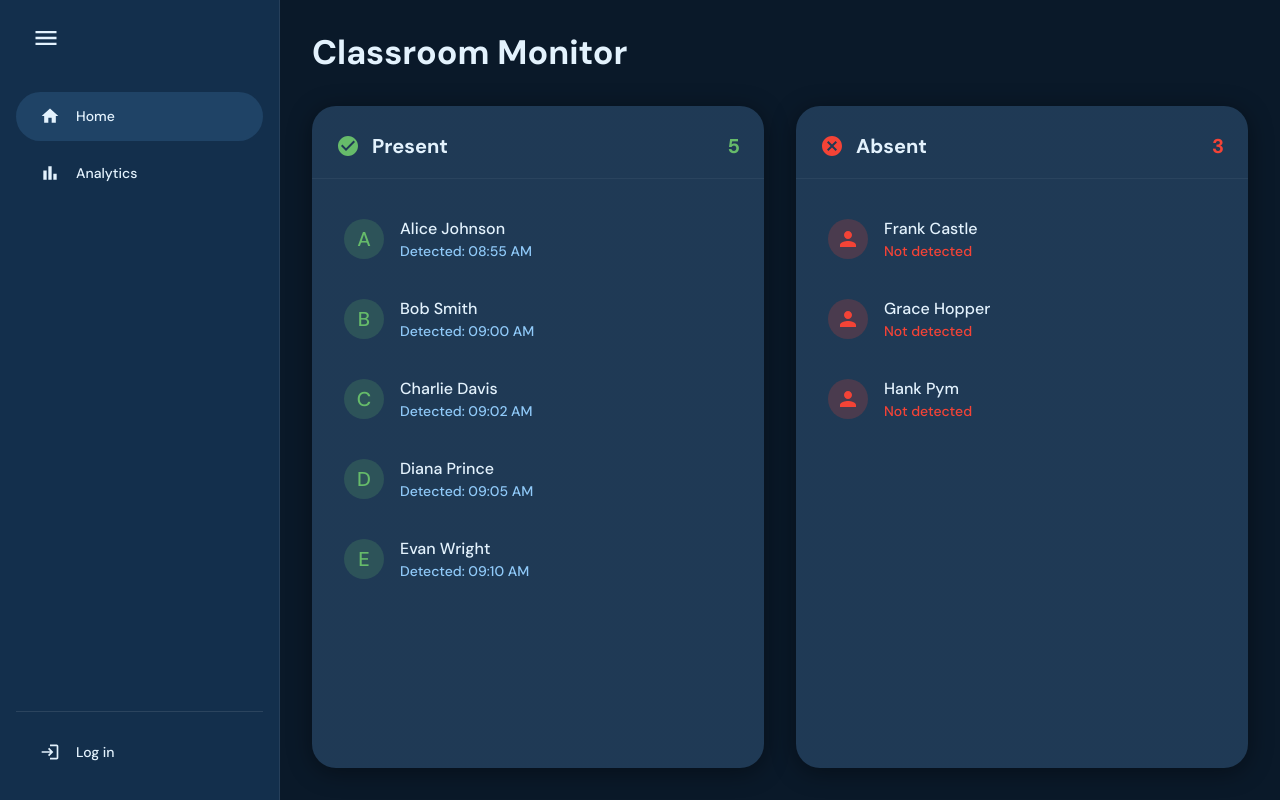
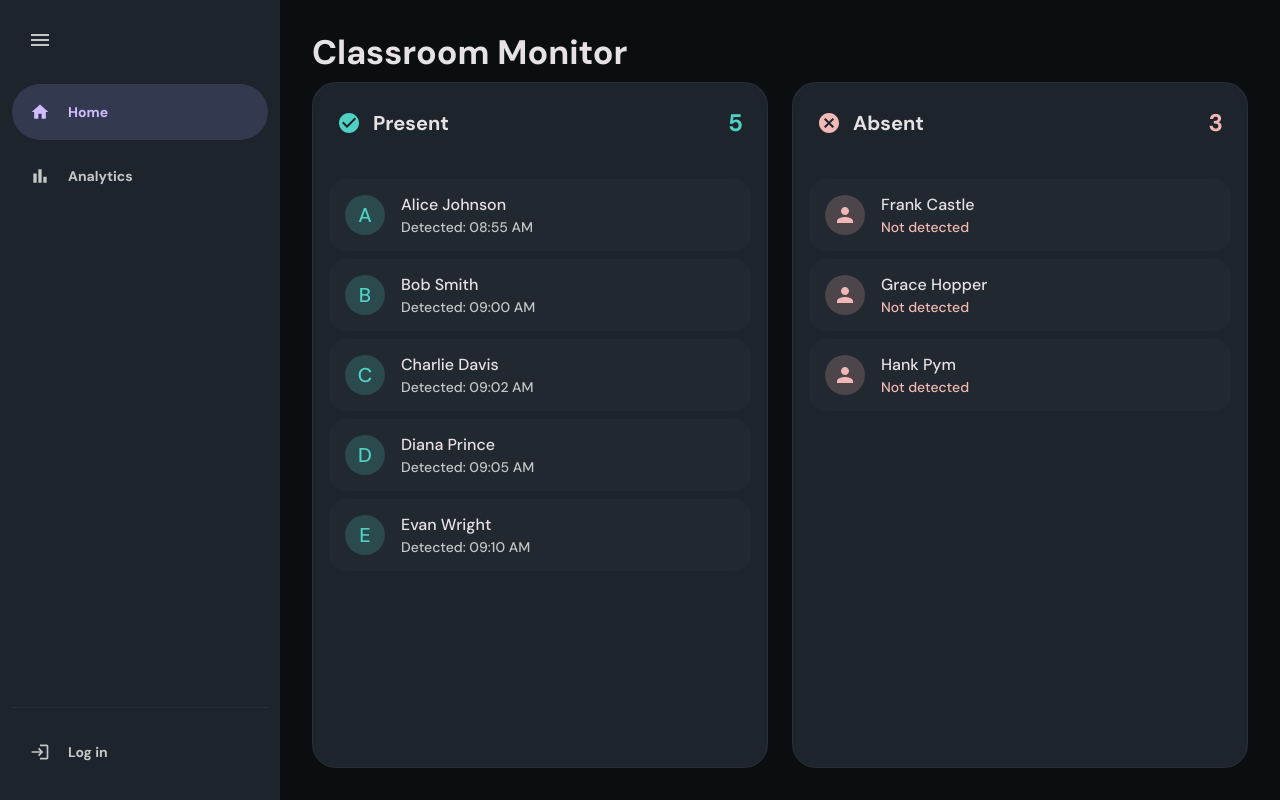
Before and after one commit to orbitronhd/hft_proj, a React (Vite) app: page / in a window 1280 px wide. Built offline with nearby package versions, Linux system fonts and the light colour scheme.

Commit message:
Change color theme

```diff
--- a/src/App.jsx
+++ b/src/App.jsx
@@ -16,72 +16,63 @@ import {
   Divider,
   Button,
   Tooltip,
-  Fade
 } from '@mui/material';
 import {
   Menu as MenuIcon,
   Home as HomeIcon,
   BarChart as AnalyticsIcon,
-  Login as LoginIcon, // Changed icon for Log In
+  Login as LoginIcon,
   CheckCircle,
   Cancel,
   Person
 } from '@mui/icons-material';
 
-// --- 1. Theme Definition (Blue Palette) ---
+// --- 1. Theme Definition ---
 const hackathonTheme = createTheme({
   palette: {
     mode: 'dark',
     primary: {
-      main: '#64b5f6',
-      contrastText: '#0a1929',
+      main: '#d0bcff',
+      contrastText: '#381e72',
     },
-    secondary: {
-      main: '#1976d2',
-    },
+    secondary: { main: '#ccc2dc' },
     background: {
-      default: '#0a1929',
-      paper: '#132f4c',
+      // Main App Background (Deep Black from top of screenshot)
+      default: '#0b0e11',
+      // Sidebar Background (The "Bottom Bar" color from screenshot)
+      paper: '#1e242b',
     },
     text: {
-      primary: '#e3f2fd',
-      secondary: '#90caf9',
+      primary: '#e6e1e5',
+      secondary: '#c4c7c5',
     },
-    success: {
-      main: '#66bb6a',
-    },
-    error: {
-      main: '#f44336',
-    },
+    success: { main: '#4fd1c5' },
+    error: { main: '#f2b8b5' },
   },
-  shape: {
-    borderRadius: 24,
-  },
+  shape: { borderRadius: 24 },
   typography: {
     fontFamily: '"DM Sans", "Roboto", sans-serif',
-    h5: { fontWeight: 700 },
+    h5: { fontWeight: 700, color: '#e6e1e5' },
     h6: { fontWeight: 600 },
-    button: { textTransform: 'none', fontWeight: 500 }
+    button: { textTransform: 'none', fontWeight: 600 }
   },
   components: {
     MuiCard: {
       styleOverrides: {
         root: ({ theme }) => ({
           backgroundColor: theme.palette.background.paper,
-          boxShadow: '0px 4px 24px rgba(0,0,0,0.4)',
+          backgroundImage: 'none',
+          boxShadow: 'none',
           height: '100%',
           display: 'flex',
           flexDirection: 'column',
+          border: '1px solid rgba(255, 255, 255, 0.05)',
         }),
       },
     },
     MuiListItem: {
         styleOverrides: {
-            root: {
-                borderRadius: 12,
-                marginBottom: 8,
-                '&:hover': { backgroundColor: 'rgba(100, 181, 246, 0.08)' }
-            }
+            root: { borderRadius: 16, marginBottom: 8 }
         }
     }
   },
@@ -105,9 +96,21 @@ const ABSENT_STUDENTS = [
 // --- 3. Main Component ---
 function App() {
   const [currentView, setCurrentView] = useState('home');
-  const [isSidebarOpen, setIsSidebarOpen] = useState(true); // State for expansion
+  const [isSidebarOpen, setIsSidebarOpen] = useState(true);
 
-  // Helper: Sidebar Button Component
+  // --- LAYOUT MATH (LOCKED) ---
+  // To prevent jumping, we match the math of the collapsed state exactly.
+  // Sidebar Width (Collapsed): 80px
+  // Sidebar Padding: 12px
+  // Available Content Width: 80 - 12 - 12 = 56px.
+  // We want the icon (24px) centered in that 56px space.
+  // (56 - 24) / 2 = 16px Padding.
+  // Result: We force 16px Left/Right padding on all buttons.
+  const sidebarPadding = 1.5; // 12px
+  const buttonPadding = 2;    // 16px (Calculated to center icon in 56px space)
+  const rowHeight = '56px';   // Fixed height
+
+  // Helper: Sidebar Button
   const NavButton = ({ icon, label, viewName, onClick }) => {
     const isActive = currentView === viewName && viewName !== 'login';
 
@@ -117,34 +120,40 @@ function App() {
             onClick={onClick ? onClick : () => setCurrentView(viewName)}
             startIcon={icon}
             sx={{
-                justifyContent: isSidebarOpen ? 'flex-start' : 'center',
-                // Uniform color for all buttons (text.primary)
-                color: 'text.primary',
-                // Background shows active state
-                bgcolor: isActive ? 'rgba(100, 181, 246, 0.15)' : 'transparent',
-                px: isSidebarOpen ? 3 : 1, // Adjust padding based on width
-                py: 1.5,
+                justifyContent: 'flex-start', // Always left-align
+                color: isActive ? 'primary.main' : 'text.secondary',
+                bgcolor: isActive ? '#333a4f' : 'transparent',
+
+                // MATH LOCK:
+                px: buttonPadding, // 16px
+                height: rowHeight,
                 mb: 1,
-                minWidth: 0, // Allows button to shrink properly
                 width: '100%',
-                borderRadius: 4,
+                borderRadius: 28, // Pill shape
+
                 transition: 'all 0.2s',
+                whiteSpace: 'nowrap',
+                minWidth: 0,
                 '&:hover': {
-                    bgcolor: 'rgba(100, 181, 246, 0.25)',
+                    bgcolor: isActive ? '#3e475e' : 'rgba(255, 255, 255, 0.05)',
+                    color: 'primary.main',
                 },
                 '& .MuiButton-startIcon': {
-                    marginRight: isSidebarOpen ? 2 : 0, // Remove margin when collapsed
+                    // Only add margin if expanded to push text over
+                    marginRight: isSidebarOpen ? 2 : 0,
                     marginLeft: 0,
+                    display: 'flex',
+                    alignItems: 'center',
+                    justifyContent: 'center',
+                    minWidth: '24px',
+                    color: isActive ? 'primary.main' : 'inherit'
                 }
             }}
         >
-            {/* Fade text in/out smoothly */}
             {isSidebarOpen && (
-                <Fade in={isSidebarOpen} timeout={200}>
-                    <Box component="span" sx={{ whiteSpace: 'nowrap' }}>
-                        {label}
-                    </Box>
-                </Fade>
+                <Box component="span" sx={{ opacity: 1, transition: 'opacity 0.2s' }}>
+                    {label}
+                </Box>
             )}
         </Button>
       </Tooltip>
@@ -159,29 +168,38 @@ function App() {
 
         {/* --- Collapsible Sidebar --- */}
         <Box sx={{
-            width: isSidebarOpen ? 280 : 80, // Dynamic Width
-            transition: 'width 0.3s cubic-bezier(0.4, 0, 0.2, 1)', // Smooth "Gemini-like" easing
+            width: isSidebarOpen ? 280 : 80, // 80px is standard M3 Rail width
+            transition: 'width 0.3s cubic-bezier(0.4, 0, 0.2, 1)',
             flexShrink: 0,
             display: 'flex',
             flexDirection: 'column',
-            borderRight: '1px solid rgba(255,255,255,0.08)',
-            p: 2, // Reduced padding to fit collapsed state
-            bgcolor: 'background.paper',
-            overflowX: 'hidden' // Hide content while collapsing
+            p: sidebarPadding, // 12px
+            bgcolor: 'background.paper', // Bottom Bar Color
+            overflowX: 'hidden'
         }}>
             {/* Top: Hamburger */}
             <Box sx={{
-                mb: 4,
+                mb: 2,
+                height: rowHeight,
                 display: 'flex',
-                justifyContent: isSidebarOpen ? 'flex-start' : 'center',
-                pl: isSidebarOpen ? 1 : 0
+                alignItems: 'center',
+                pl: 0
             }}>
                 <IconButton
                     onClick={() => setIsSidebarOpen(!isSidebarOpen)}
                     color="inherit"
                     aria-label="toggle sidebar"
+                    disableRipple
+                    sx={{
+                        borderRadius: 28,
+                        // MATH LOCK: Match Button padding exactly
+                        p: buttonPadding, // 16px
+                        width: 'auto',
+                        color: 'text.secondary',
+                        '&:hover': { backgroundColor: 'rgba(255,255,255,0.05)', color: 'text.primary' }
+                    }}
                 >
-                    <MenuIcon sx={{ fontSize: 28 }} />
+                    <MenuIcon sx={{ fontSize: 24 }} />
                 </IconButton>
             </Box>
 
@@ -193,7 +211,7 @@ function App() {
 
             {/* Bottom: Log In */}
             <Box>
-                <Divider sx={{ mb: 2, borderColor: 'rgba(255,255,255,0.1)' }} />
+                <Divider sx={{ mb: 2, borderColor: 'rgba(255,255,255,0.05)' }} />
                 <NavButton
                     icon={<LoginIcon />}
                     label="Log in"
@@ -206,28 +224,24 @@ function App() {
         {/* --- Main Content Area --- */}
         <Box sx={{ flexGrow: 1, p: 4, overflowY: 'auto', display: 'flex', flexDirection: 'column' }}>
 
-            <Typography variant="h4" sx={{ mb: 4, fontWeight: 700, color: 'text.primary' }}>
-                {currentView === 'home' ? 'Classroom Monitor' : 'Attendance Analytics'}
+            <Typography variant="h4" sx={{ mb: 1, fontWeight: 700, color: 'text.primary' }}>
+                Classroom Monitor
             </Typography>
 
             {/* --- View: HOME --- */}
             {currentView === 'home' && (
-                <Box sx={{
-                    display: 'flex',
-                    flexDirection: { xs: 'column', md: 'row' },
-                    gap: 4,
-                    height: '100%'
-                }}>
+                <Box sx={{ display: 'flex', flexDirection: { xs: 'column', md: 'row' }, gap: 3, height: '100%' }}>
+
                     {/* Widget 1: Present */}
                     <Card sx={{ flex: 1, minWidth: 0 }}>
                         <CardContent sx={{ p: 0, display: 'flex', flexDirection: 'column', height: '100%' }}>
-                            <Box sx={{ p: 3, pb: 2, borderBottom: '1px solid rgba(255,255,255,0.05)' }}>
+                            <Box sx={{ p: 3, pb: 2 }}>
                                 <Box sx={{ display: 'flex', alignItems: 'center', justifyContent: 'space-between' }}>
                                     <Box sx={{ display: 'flex', alignItems: 'center', gap: 1.5 }}>
                                         <CheckCircle sx={{ color: 'success.main' }} />
-                                        <Typography variant="h6">Present</Typography>
+                                        <Typography variant="h6" color="text.primary">Present</Typography>
                                     </Box>
-                                    <Typography variant="h6" color="success.main">
+                                    <Typography variant="h5" color="success.main" sx={{ fontWeight: 700 }}>
                                         {PRESENT_STUDENTS.length}
                                     </Typography>
                                 </Box>
@@ -235,16 +249,17 @@ function App() {
                             <Box sx={{ flexGrow: 1, overflowY: 'auto', p: 2 }}>
                                 <List>
                                     {PRESENT_STUDENTS.map((student) => (
-                                        <ListItem key={student.id}>
+                                        <ListItem key={student.id} sx={{ bgcolor: 'rgba(255,255,255,0.02)' }}>
                                             <ListItemIcon>
-                                                <Avatar sx={{ bgcolor: 'rgba(102, 187, 106, 0.2)', color: 'success.main' }}>
+                                                <Avatar sx={{ bgcolor: 'rgba(79, 209, 197, 0.2)', color: 'success.main' }}>
                                                     {student.name[0]}
                                                 </Avatar>
                                             </ListItemIcon>
                                             <ListItemText
                                                 primary={student.name}
                                                 secondary={`Detected: ${student.time}`}
-                                                primaryTypographyProps={{ fontWeight: 500 }}
+                                                primaryTypographyProps={{ fontWeight: 500, color: 'text.primary' }}
+                                                secondaryTypographyProps={{ color: 'text.secondary' }}
                                             />
                                         </ListItem>
                                     ))}
@@ -256,13 +271,13 @@ function App() {
                     {/* Widget 2: Absent */}
                     <Card sx={{ flex: 1, minWidth: 0 }}>
                         <CardContent sx={{ p: 0, display: 'flex', flexDirection: 'column', height: '100%' }}>
-                             <Box sx={{ p: 3, pb: 2, borderBottom: '1px solid rgba(255,255,255,0.05)' }}>
+                             <Box sx={{ p: 3, pb: 2 }}>
                                 <Box sx={{ display: 'flex', alignItems: 'center', justifyContent: 'space-between' }}>
                                     <Box sx={{ display: 'flex', alignItems: 'center', gap: 1.5 }}>
                                         <Cancel sx={{ color: 'error.main' }} />
-                                        <Typography variant="h6">Absent</Typography>
+                                        <Typography variant="h6" color="text.primary">Absent</Typography>
                                     </Box>
-                                    <Typography variant="h6" color="error.main">
+                                    <Typography variant="h5" color="error.main" sx={{ fontWeight: 700 }}>
                                         {ABSENT_STUDENTS.length}
                                     </Typography>
                                 </Box>
@@ -270,16 +285,16 @@ function App() {
                             <Box sx={{ flexGrow: 1, overflowY: 'auto', p: 2 }}>
                                 <List>
                                     {ABSENT_STUDENTS.map((student) => (
-                                        <ListItem key={student.id}>
+                                        <ListItem key={student.id} sx={{ bgcolor: 'rgba(255,255,255,0.02)' }}>
                                             <ListItemIcon>
-                                                <Avatar sx={{ bgcolor: 'rgba(244, 67, 54, 0.2)', color: 'error.main' }}>
+                                                <Avatar sx={{ bgcolor: 'rgba(242, 184, 181, 0.2)', color: 'error.main' }}>
                                                     <Person />
                                                 </Avatar>
                                             </ListItemIcon>
                                             <ListItemText
                                                 primary={student.name}
                                                 secondary="Not detected"
-                                                primaryTypographyProps={{ fontWeight: 500 }}
+                                                primaryTypographyProps={{ fontWeight: 500, color: 'text.primary' }}
                                                 secondaryTypographyProps={{ color: 'error.main' }}
                                             />
                                         </ListItem>
@@ -291,15 +306,11 @@ function App() {
                 </Box>
             )}
 
-            {/* --- View: ANALYTICS --- */}
             {currentView === 'analytics' && (
                 <Box sx={{ flexGrow: 1, display: 'flex', alignItems: 'center', justifyContent: 'center', opacity: 0.5 }}>
-                    <Typography variant="h5" color="text.secondary">
-                        Analytics View
-                    </Typography>
+                    <Typography variant="h5" color="text.secondary">Analytics View (Under Construction)</Typography>
                 </Box>
             )}
-
         </Box>
       </Box>
     </ThemeProvider>
```
